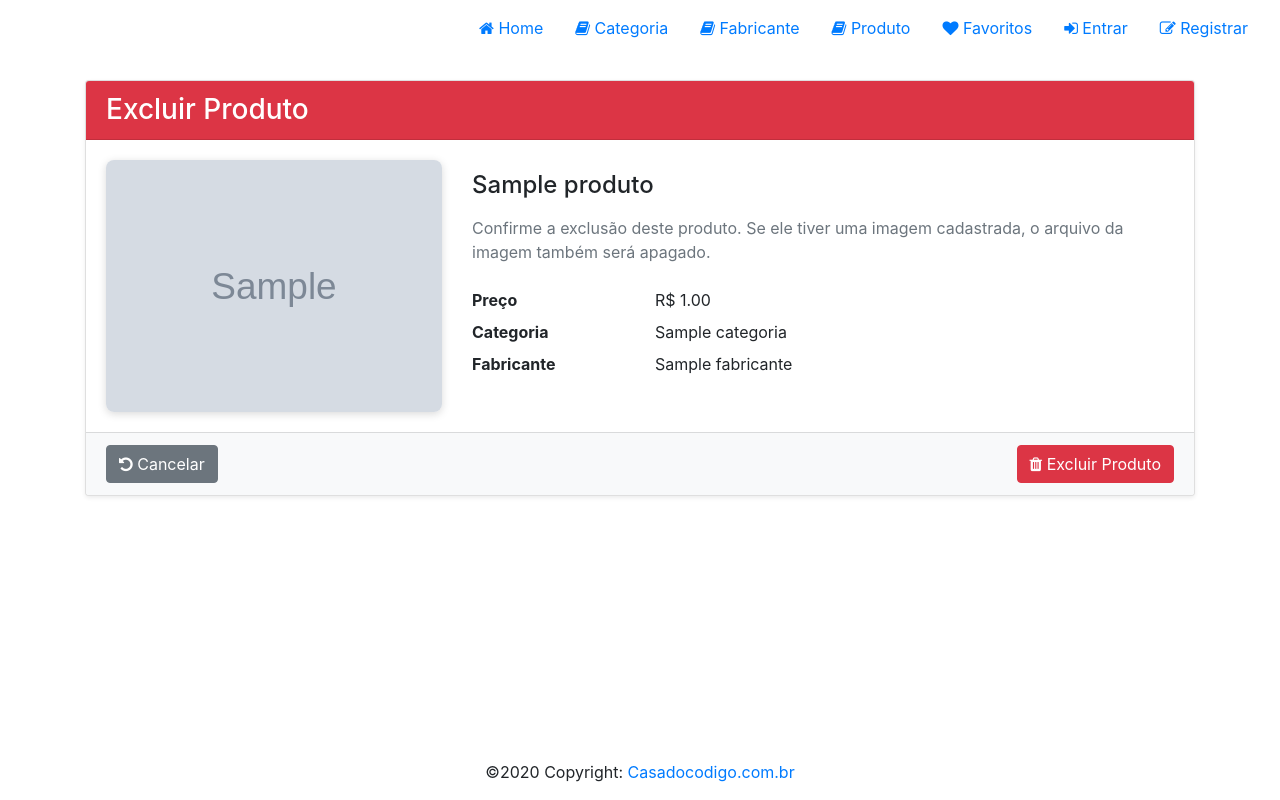
After one commit to luuuuuqui/progweb, a Django app: template templates/produto/produto-delete.html in a window 1280 px wide. The commit adds this page. Run offline with Django 5.2, Linux system fonts and the light colour scheme; the template is opened without the code that fills it: values that come from a table or form of the project are taken from there, others are empty; tables that the repository leaves empty hold one stand-in row (values such as "Sample post"); grey boxes marked "Sample" are stand-in pictures; some libraries are stand-ins or nearby versions.

Commit message:
adiciona confirmação de exclusão de produto

```diff
--- /dev/null
+++ b/templates/produto/produto-delete.html
@@ -0,0 +1,70 @@
+{% extends "base.html" %}
+{% load static %}
+{% block title %}Excluir Produto{% endblock %}
+
+{% block styles %}
+<link rel="stylesheet" href="{% static 'css/home.css' %}">
+{% endblock %}
+
+{% block content %}
+<div id="content">
+    <div class="container py-4">
+        <div class="card shadow-sm">
+            <div class="card-header bg-danger text-white">
+                <h3 class="mb-0">Excluir Produto</h3>
+            </div>
+            <div class="card-body">
+                <div class="row align-items-center">
+                    <div class="col-md-4 text-center mb-3 mb-md-0">
+                        {% if produto.foto %}
+                        <img src="{{ produto.foto.url }}" alt="{{ produto.nome }}" style="max-width: 100%; max-height: 260px; object-fit: contain; border-radius: 8px; box-shadow: 0 2px 8px rgba(0,0,0,0.15);">
+                        {% else %}
+                        <div class="d-flex align-items-center justify-content-center bg-light text-muted" style="height: 220px; border-radius: 8px; border: 1px dashed #ced4da;">
+                            <i class="fa fa-image fa-3x"></i>
+                        </div>
+                        {% endif %}
+                    </div>
+                    <div class="col-md-8">
+                        <h4 class="mb-3">{{ produto.nome }}</h4>
+                        <p class="text-muted mb-4">Confirme a exclusão deste produto. Se ele tiver uma imagem cadastrada, o arquivo da imagem também será apagado.</p>
+
+                        <dl class="row">
+                            <dt class="col-sm-3">Preço</dt>
+                            <dd class="col-sm-9">R$ {{ produto.preco }}</dd>
+
+                            <dt class="col-sm-3">Categoria</dt>
+                            <dd class="col-sm-9">
+                                {% if produto.categoria %}
+                                {{ produto.categoria.nome }}
+                                {% else %}
+                                <span class="text-muted">Nenhuma</span>
+                                {% endif %}
+                            </dd>
+
+                            <dt class="col-sm-3">Fabricante</dt>
+                            <dd class="col-sm-9">
+                                {% if produto.fabricante %}
+                                {{ produto.fabricante.nome }}
+                                {% else %}
+                                <span class="text-muted">Nenhum</span>
+                                {% endif %}
+                            </dd>
+                        </dl>
+                    </div>
+                </div>
+            </div>
+            <div class="card-footer bg-light d-flex justify-content-between">
+                <a href="{% url 'produto' %}" class="btn btn-secondary">
+                    <i class="fa fa-rotate-left"></i> Cancelar
+                </a>
+                <form method="POST" action="">
+                    {% csrf_token %}
+                    <button type="submit" class="btn btn-danger">
+                        <i class="fa fa-trash"></i> Excluir Produto
+                    </button>
+                </form>
+            </div>
+        </div>
+    </div>
+</div>
+{% endblock %}
--- a/templates/produto/produto-details.html
+++ b/templates/produto/produto-details.html
@@ -76,7 +76,7 @@
                 <a href="{% url 'edit_produto' produto.id %}" class="btn btn-warning mr-2">
                     <i class="fa fa-edit"></i> Editar
                 </a>
-                <a href="{% url 'delete_produto' produto.id %}" class="btn btn-danger mr-auto" onclick="return confirm('Tem certeza que deseja apagar este produto?');">
+                <a href="{% url 'delete_produto' produto.id %}" class="btn btn-danger mr-auto">
                     <i class="fa fa-trash"></i> Apagar
                 </a>
                 <a href="{% url 'produto' %}" class="btn btn-secondary">
--- a/templates/produto/produto.html
+++ b/templates/produto/produto.html
@@ -68,7 +68,7 @@
                                     <a href="{% url 'edit_produto' prod.id %}" class="btn btn-sm btn-warning text-white mr-1 shadow-sm">
                                         <i class="fa fa-edit"></i> Editar
                                     </a>
-                                    <a href="{% url 'delete_produto' prod.id %}" class="btn btn-sm btn-danger shadow-sm" onclick="return confirm('Tem certeza que deseja apagar o produto {{ prod.nome }}?');">
+                                    <a href="{% url 'delete_produto' prod.id %}" class="btn btn-sm btn-danger shadow-sm">
                                         <i class="fa fa-trash"></i> Apagar
                                     </a>
                                 </td>
```
Also changed, not shown: core/views/ProdutoView.py (+9 -4 lines).
